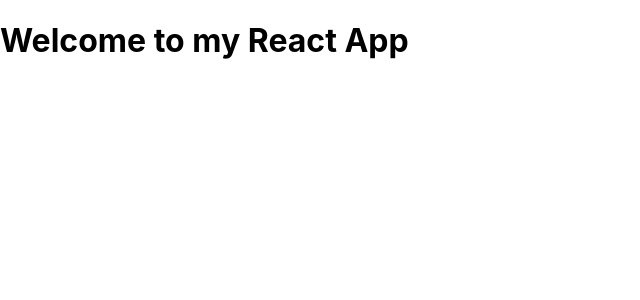
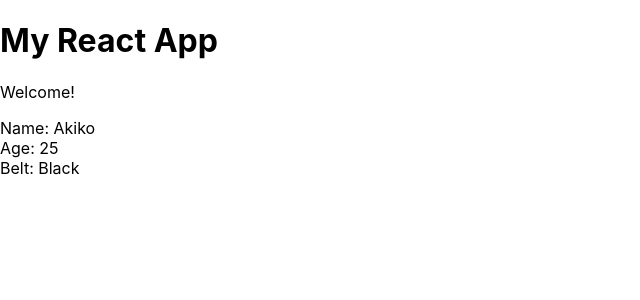
Before and after one commit to SilverBright/my-app, a React (Create React App) app: page / in a window 1280 px wide. Shown: the top 300 px of the page, without its empty margins (0-640 px from the left). Built offline with nearby package versions, Linux system fonts and the light colour scheme.

Commit message:
add Ninjas page with static data

```diff
--- a/src/App.js
+++ b/src/App.js
@@ -1,10 +1,13 @@
-import React from 'react';
+import React, { Component } from 'react';
+import Ninjas from './Ninjas';
 
 function App() {
   return (
     <div className="App">
       <header className="App-header">
-        <h1>Welcome to my React App</h1>
+        <h1>My React App</h1>
+        <p>Welcome!</p>
+        <Ninjas />
       </header>
     </div>
   );
--- /dev/null
+++ b/src/Ninjas.js
@@ -0,0 +1,15 @@
+import React, { Component } from 'react';
+
+class Ninjas extends Component {
+    render() {
+        return(
+            <div className="ninja">
+                <div>Name: Akiko</div>
+                <div>Age: 25</div>
+                <div>Belt: Black</div>
+            </div>
+        )
+    }
+}
+
+export default Ninjas;
```
